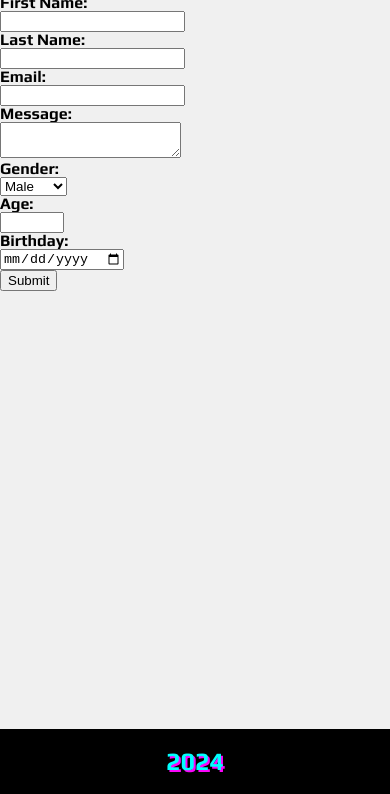
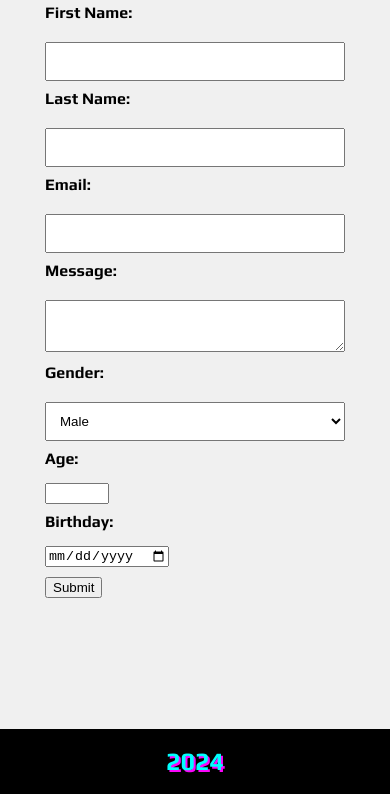
Before and after one commit to JohnPsinaA/-2, a plain HTML site: page index.html in a window 390 px wide. Shown: the part 50-844 px from the top of the page. Drawn offline with Linux system fonts and the light colour scheme.

Commit message:
автоматично підлаштовуватися під розмір сторінки

```diff
--- a/style.css
+++ b/style.css
@@ -24,6 +24,25 @@ body,html{
 nav{
     margin: 10px;
 }
+form {
+    width: 300px;
+    margin: 0 auto;
+  }
+
+  label {
+    display: block;
+    margin-top: 20px;
+  }
+
+  input[type="text"], input[type="email"], textarea, select {
+    width: 100%;
+    padding: 10px;
+    margin-top: 5px;
+  }
+
+  input[type="submit"] {
+    margin-top: 20px;
+  }
 a{
     color: #00ffff;
     padding: 10px;
@@ -46,3 +65,19 @@ footer{
     background-color: black;
     text-shadow:2px 2px 0px #fb04fb;
 }
+@media (max-width: 768px) {
+    label {
+       display: block;
+       margin-top: 10px;
+    }
+
+    input[type="text"], input[type="email"], textarea, select {
+       width: 100%;
+       padding: 10px;
+       margin-top: 5px;
+    }
+
+    input[type="submit"] {
+       margin-top: 10px;
+    }
+   }
```
